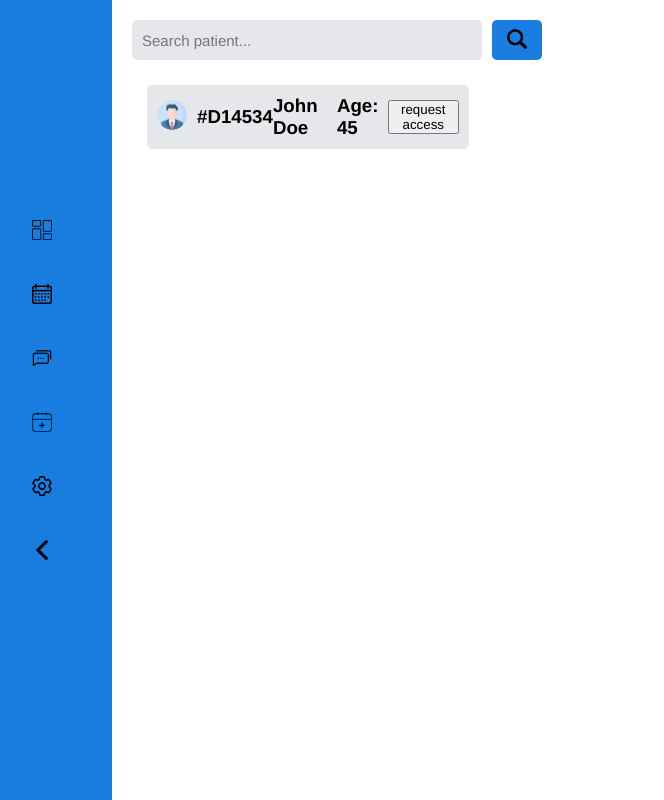
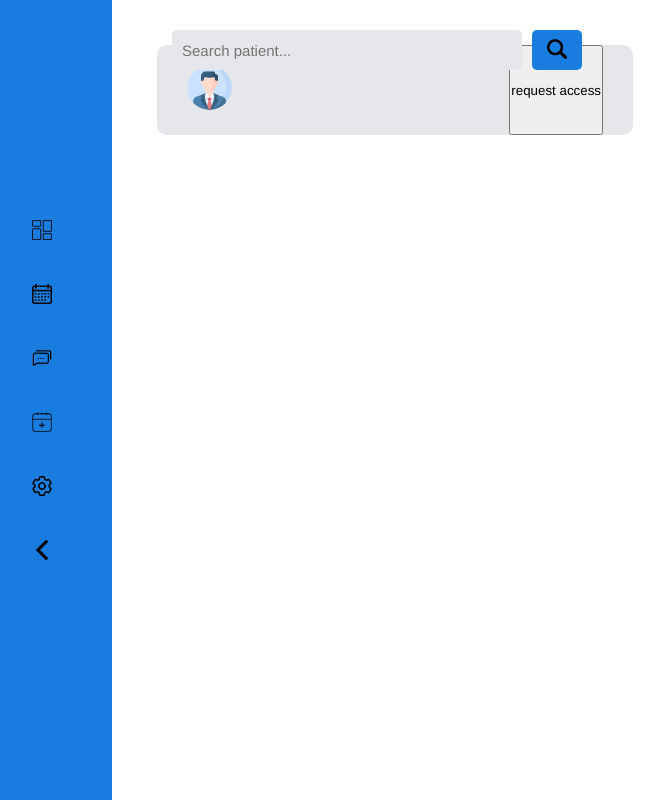
Before and after one commit to semage-02/Suwa-Connect-IS08-UCSC, a PHP site: page /searchPatient.html in a window 1280 px wide. Shown: the whole page, without its empty margins (38-702 px from the left). Run offline with PHP 8.4, Linux system fonts and the light colour scheme.

Commit message:
i have uploaded the wrong searchpatient.css.here's the new one
updated search patient.css

```diff
--- a/searchPatient.css
+++ b/searchPatient.css
@@ -60,9 +60,9 @@ body{
 
     margin-left: 150px;
     display: flex;
-    flex-direction: row;
+    flex-direction: column;
     /* height: 100%; */
-    align-items: flex-start;
+
     padding: 15px;
 
 }
@@ -84,13 +84,36 @@ body{
 
 }
 
+.searchbarAndProfile{
+    display: flex;
+    flex-direction: row;
+
+}
+
+.profile{
+    display: flex;
+    flex-direction: row;
+    align-items: center;
+    margin-left: 1080px;
+    margin-top: 20px;
+}
+
+.profile img{
+    width: 50px;
+    height: 50px;
+    border-radius: 50%;
+    margin-right: 10px;
+}
+
 
 .searchbar{
     padding: 5px;
     display: flex;
     flex-direction: row;
-    align-items: center;
+    /* align-items: center; */
     position: fixed;
+    margin-left: 40px;
+    margin-top: 10px;
 
 
 }
@@ -117,31 +140,121 @@ body{
 .patientList{
     display: flex;
     flex-direction: column;
-    padding: 10px;
-    margin-top: 50px;
+    /* padding-left: 40px;
+    padding-top: 80px; */
     width: 100%;
     height: 100%;
     overflow-y: auto;
     overflow-x: hidden;
+    /* margin-top: 0px; */
+    /* position: relative; */
+    margin-top: 30px;
+    margin-left: 30px;
+
+
+}
+
+#patient-details{
+    display: flex;
+    flex-direction: row;
+    padding: 15px;
+    margin: 10px;
+    border-radius: 5px;
+    /* background-color: #e5e7ea; */
+    align-items: center;
+    justify-content: space-between;
+    cursor: pointer;
+    transition: background-color 0.3s ease-in-out, transform 0.2s ease-in-out;
+    width: 80%;
+    margin-left: 30px;
+}
+
+.patient img{
+    width: 45px;
+    height: 45px;
+    border-radius: 50%;
+    margin: 20px;
+    margin-left: 30px;
+
 }
 
 .patient{
     display: flex;
     flex-direction: row;
-    padding: 10px;
-    margin: 10px;
-    border-radius: 5px;
+    /* align-items: center; */
     background-color: #e5e7ea;
-    align-items: center;
-    justify-content: space-between;
-    cursor: pointer;
-    transition: background-color 0.3s ease-in-out, transform 0.2s ease-in-out;
-    width: 80%;
+    border-radius: 10px;
+    width: 100%;
+    font-size: 18px;
+    height: 90px;
+
+
 }
 
-.patient img{
-    width: 30px;
-    height: 30px;
-    border-radius: 50%;
-    margin-right: 10px;
+.patient_id{
+margin-left: 80px;
+padding: 5px;
+width: 100px;
+
 }
+
+.patient-name{
+    margin-left: 80px;
+    width: 200px;
+    white-space: nowrap;
+
+}
+
+.patient-age{
+    margin-left: 80px;
+    white-space: nowrap;
+    width: 100px;
+
+}
+
+.request-access-btn{
+    margin-left: 100px;
+
+
+
+}
+
+.request-access-btn button{
+    width: 150px;
+    border: none;
+    color: #ffffff;
+    background-color: #197de0;
+    padding: 10px;
+    border-radius: 8px;
+    height: 40px;
+    cursor: pointer;
+    font-size: 17px;
+    white-space: nowrap;
+}
+
+.request-access-btn button:hover {
+    background-color: #4972ec;
+    color: #fff;
+}
+
+.visit-profile-btn{
+    margin-left: 50px;
+    margin-right: 20px;
+}
+
+.visit-profile-btn button{
+    width: 120px;
+    border: none;
+    color: #ffffff;
+    background-color: #197de0;
+    padding: 10px;
+    border-radius: 8px;
+    height: 40px;
+    cursor: pointer;
+    font-size: 17px;
+}
+
+.visit-profile-btn button:hover {
+    background-color: #4972ec;
+    color: #fff;
+}
```
